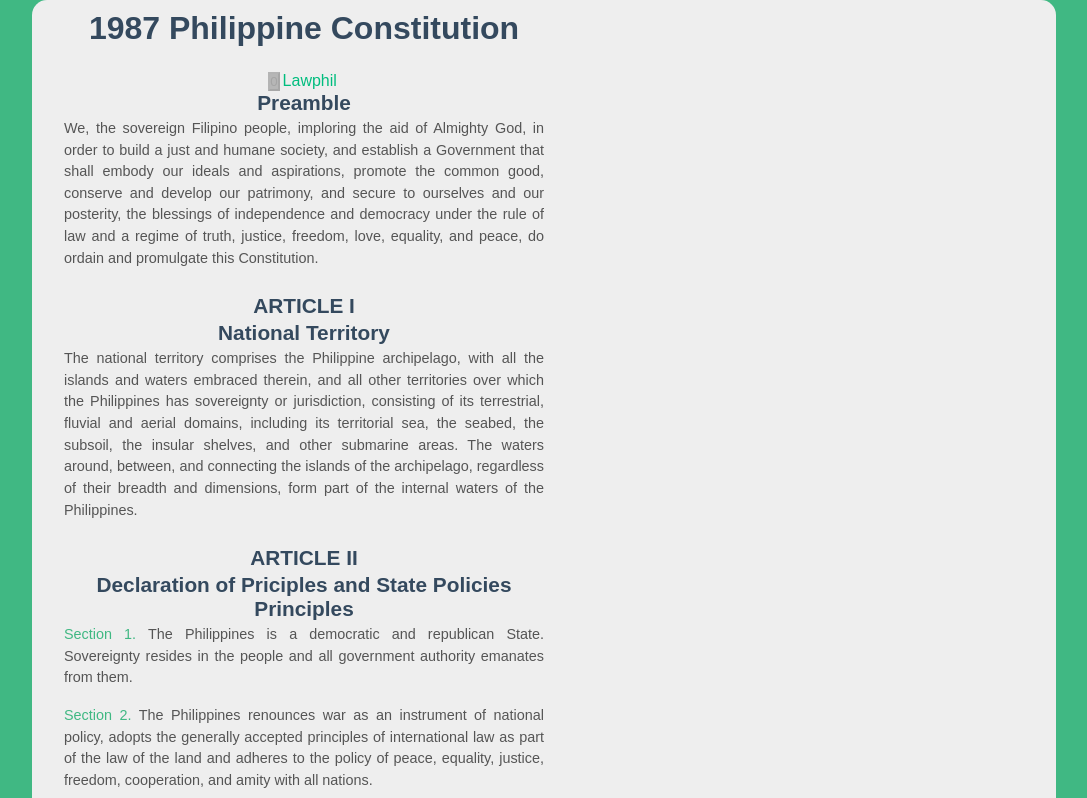
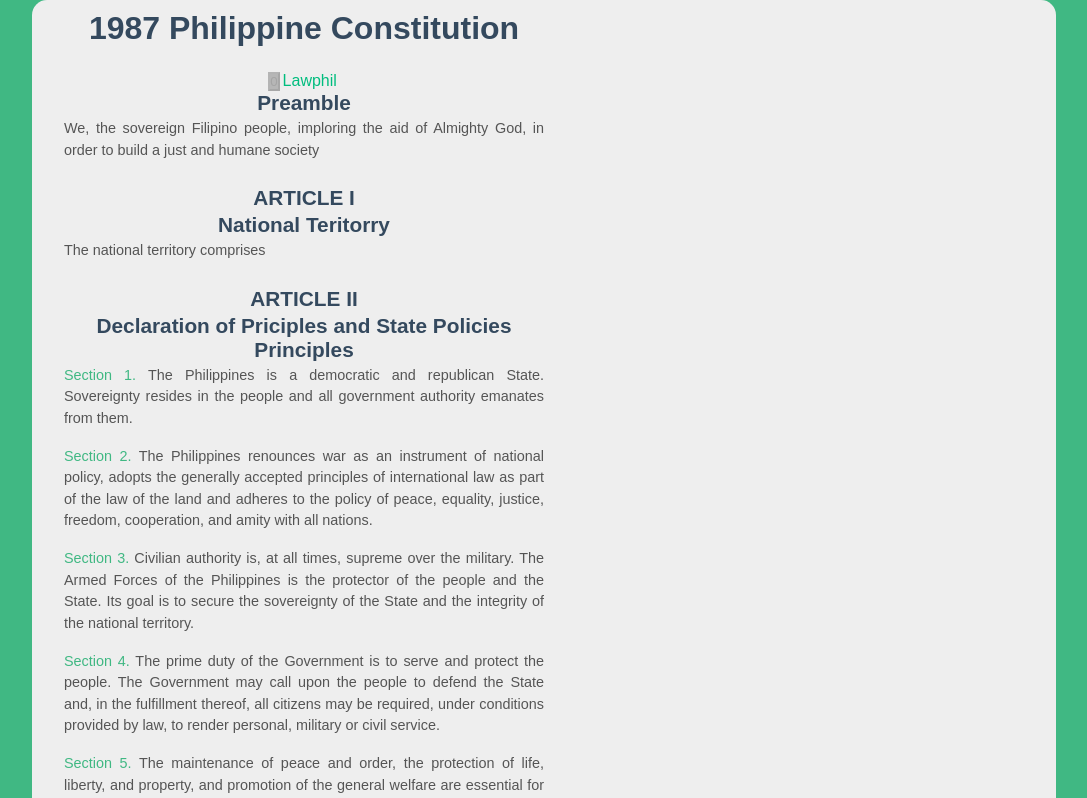
Before and after one commit to JustGotLakiSean/vue-1987-constitution, a Vue app: page / in a window 1280 px wide. Shown: the top 798 px of the page, without its empty margins (96-1183 px from the left). Built offline with nearby package versions, Linux system fonts and the light colour scheme.

Commit message:
reactive array objects on main

```diff
--- a/src/components/Header.vue
+++ b/src/components/Header.vue
@@ -1,7 +1,7 @@
 <script setup>
 import {ref} from 'vue'
 const headerTitle = ref('1987 CONSTITUTION OF THE REPUBLIC OF THE PHILIPPINES')
-headerTitle.value = '1987 Philippine Constitution'
+headerTitle.value = '1987 Philippine Constitution' // text interpolation
 </script>
 
 <template>
--- a/src/components/Main.vue
+++ b/src/components/Main.vue
@@ -6,6 +6,12 @@ const statePolHeader = ref('Declaration of Priciples and State Policies Principl
 const count = ref(0);
 const href = ref('https://lawphil.net/')
 const isButtonDisabled = ref(true)
+
+const facts = ref([
+    { "constitutionTitle": "Preamble", "constitutionContent": "We, the sovereign Filipino people, imploring the aid of Almighty God, in order to build a just and humane society"},
+    { "constitutionTitle": "National Teritorry", "constitutionContent": "The national territory comprises" },
+    { "constitutionTitle": "Article II", "constitutionContent": "Section 1" }
+])
 </script>
 
 <template>
@@ -15,16 +21,13 @@ const isButtonDisabled = ref(true)
                 {{ count }}
             </button>
             <!-- :href for shorthand for v-bind:attr-->
-            <!-- :href if the same name as the attr-->
+            <!-- only :href if the same name as the attr-->
             <a v-bind:href="href">Lawphil</a>
             <h2>
-                {{ preambleHeader }}
+                {{ facts[0].constitutionTitle }}
             </h2>
             <p>
-                We, the sovereign Filipino people, imploring the aid of Almighty God, in order to build a just and humane society, and establish a Government
-                that shall embody our ideals and aspirations, promote the common good, conserve and develop our patrimony, and secure to ourselves and our
-                posterity, the blessings of independence and democracy under the rule of law and a regime of truth, justice, freedom, love, equality, and peace,
-                do ordain and promulgate this Constitution.
+                {{ facts[0].constitutionContent }}
             </p>
         </section>
         <section>
@@ -32,13 +35,10 @@ const isButtonDisabled = ref(true)
                 ARTICLE I
             </h2>
             <h2>
-                {{ nationalTerrHeader }}
+                {{ facts[1].constitutionTitle }}
             </h2>
             <p>
-                The national territory comprises the Philippine archipelago, with all the islands and waters embraced therein, and all other territories over which
-                the Philippines has sovereignty or jurisdiction, consisting of its terrestrial, fluvial and aerial domains, including its territorial sea, the seabed,
-                the subsoil, the insular shelves, and other submarine areas. The waters around, between, and connecting the islands of the archipelago, regardless of their
-                breadth and dimensions, form part of the internal waters of the Philippines.
+                {{ facts[1].constitutionContent }}
             </p>
         </section>
         <section>
```
